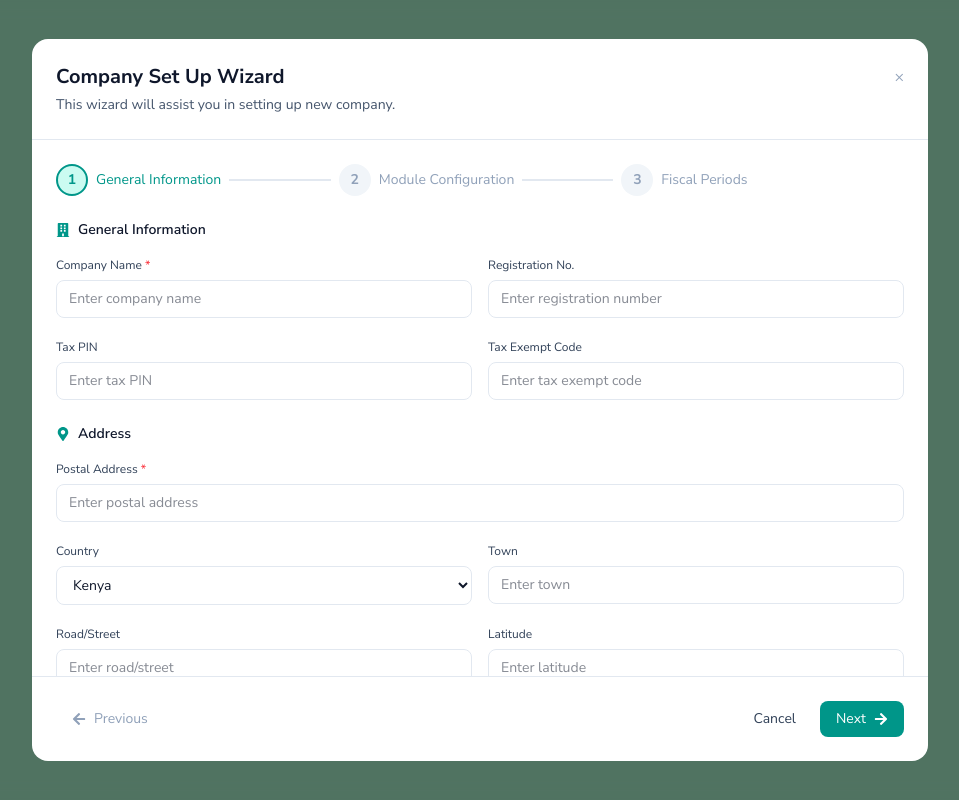
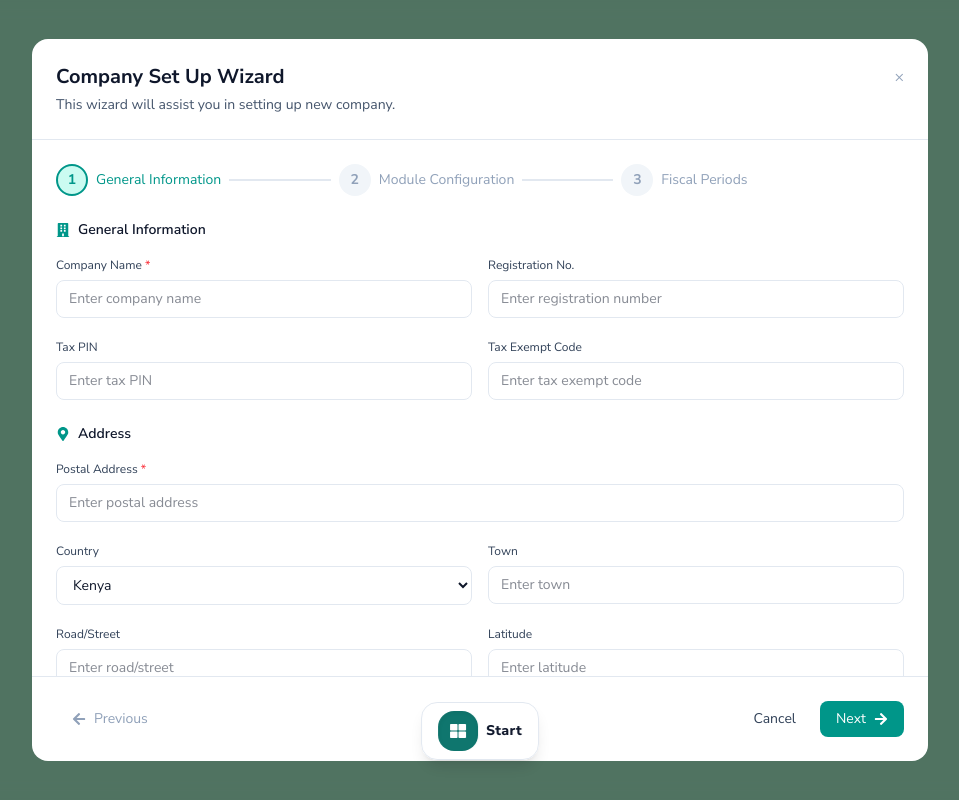
Before and after one commit to erickmurigi/MilikClient, a React (Vite) app: page /add-company in a window 1280 px wide. Shown: the whole page, without its empty margins (160-1119 px from the left). Built offline with nearby package versions, Linux system fonts and the light colour scheme.

Commit message:
feat: Integrate StartMenu component into AddCompanyWizard for enhanced navigation

```diff
--- a/src/pages/SystemSetup/AddCompanyWizard.jsx
+++ b/src/pages/SystemSetup/AddCompanyWizard.jsx
@@ -49,6 +49,7 @@ import {
   FaArrowLeft,
   FaArrowRight,
 } from "react-icons/fa";
+import StartMenu from "../../components/StartMenu/StartMenu";
 
 // Animation Components
 const SavingAnimation = ({ isSaving, isComplete, step }) => {
@@ -263,6 +264,7 @@ const AddCompanyWizard = ({ onClose, onSave }) => {
 
   const renderStep1 = () => (
     <div className="space-y-6">
+        <StartMenu></StartMenu>
       {/* General Information */}
       <div>
         <h3 className="text-sm font-semibold text-slate-900 mb-3 flex items-center gap-2">
```
